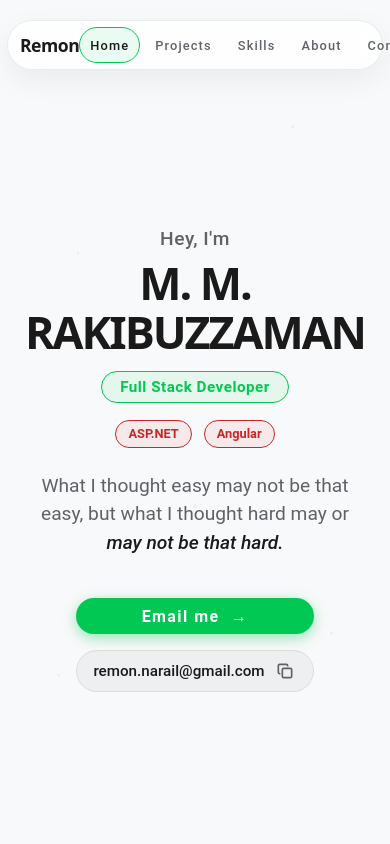
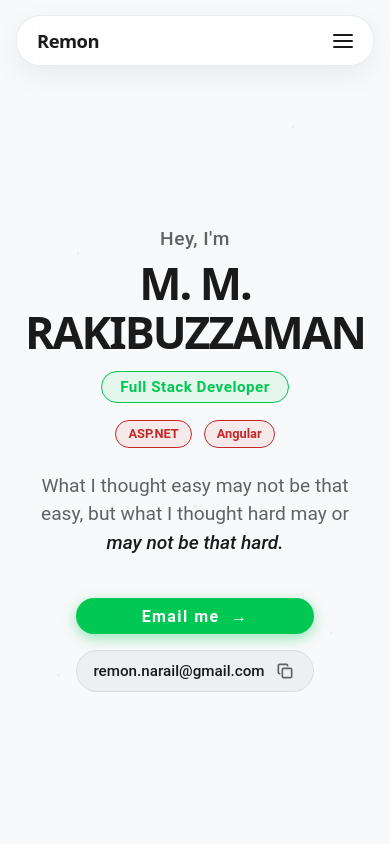
Before and after one commit to MMRakibuzzaman/MMRakibuzzaman.github.io, an Angular app: page / in a window 390 px wide. Shown: the top 844 px of the page. Built offline with nearby package versions, Linux system fonts and the light colour scheme.

Commit message:
fix: responsive navbar overlap and layout on mobile viewports

```diff
--- a/src/app/components/navbar/navbar.css
+++ b/src/app/components/navbar/navbar.css
@@ -80,19 +80,109 @@
   background-color: var(--active-bg) !important;
 }
 
-/* Responsive adjustment */
-@media (max-width: 600px) {
-  .navbar-content {
-    padding: 6px 12px;
-  }
-  .logo {
-    font-size: 1.1rem;
-  }
-  .nav-links {
-    gap: 4px;
-  }
-  .nav-links button, .nav-links a {
-    font-size: 0.8rem !important;
-    padding: 4px 10px !important;
+.navbar-header {
+  display: flex;
+  align-items: center;
+  justify-content: space-between;
+}
+
+@media (min-width: 769px) {
+  .navbar-header {
+    display: contents;
   }
 }
+
+.hamburger-btn {
+  display: none;
+  flex-direction: column;
+  justify-content: space-between;
+  width: 20px;
+  height: 14px;
+  background: transparent;
+  border: none;
+  cursor: pointer;
+  padding: 0;
+  z-index: 1001;
+}
+
+.hamburger-btn .bar {
+  width: 100%;
+  height: 2px;
+  background-color: var(--logo-color);
+  border-radius: 9999px;
+  transition: transform 0.3s cubic-bezier(0.4, 0, 0.2, 1), opacity 0.3s ease;
+}
+
+.hamburger-btn.open .bar:nth-child(1) {
+  transform: translateY(6px) rotate(45deg);
+}
+
+.hamburger-btn.open .bar:nth-child(2) {
+  opacity: 0;
+}
+
+.hamburger-btn.open .bar:nth-child(3) {
+  transform: translateY(-6px) rotate(-45deg);
+}
+
+/* Responsive adjustment */
+@media (max-width: 768px) {
+  .navbar-container {
+    padding: 0 16px;
+    top: 15px;
+  }
+
+  .navbar-content {
+    flex-direction: column;
+    align-items: stretch;
+    padding: 12px 20px;
+    border-radius: 24px;
+    max-height: 48px; /* closed height */
+    overflow: hidden;
+    transition: max-height 0.35s cubic-bezier(0.4, 0, 0.2, 1), background-color 0.3s ease, border-color 0.3s ease, box-shadow 0.3s ease;
+  }
+
+  .navbar-content.open {
+    max-height: 340px; /* expanded height to contain all menu items */
+  }
+
+  .navbar-header {
+    display: flex;
+    width: 100%;
+    align-items: center;
+    justify-content: space-between;
+  }
+
+  .logo {
+    font-size: 1.15rem;
+  }
+
+  .hamburger-btn {
+    display: flex;
+  }
+
+  .nav-links {
+    display: none;
+    flex-direction: column;
+    width: 100%;
+    gap: 8px;
+    margin-top: 16px;
+    padding-top: 14px;
+    border-top: 1px solid var(--navbar-border);
+    opacity: 0;
+    transition: opacity 0.25s ease-in-out;
+  }
+
+  .nav-links.open {
+    display: flex;
+    opacity: 1;
+  }
+
+  .nav-links button, .nav-links a {
+    width: 100%;
+    text-align: left !important;
+    font-size: 0.95rem !important;
+    padding: 10px 16px !important;
+    border-radius: 14px !important;
+  }
+}
--- a/src/app/components/navbar/navbar.html
+++ b/src/app/components/navbar/navbar.html
@@ -1,24 +1,31 @@
 <nav class="navbar-container">
-        <div class="navbar-content">
-                <div class="logo">
-                        Remon
+        <div class="navbar-content" [class.open]="isMenuOpen()">
+                <div class="navbar-header">
+                        <div class="logo">
+                                Remon
+                        </div>
+                        <button class="hamburger-btn" (click)="toggleMenu()" [class.open]="isMenuOpen()" aria-label="Toggle menu">
+                                <span class="bar"></span>
+                                <span class="bar"></span>
+                                <span class="bar"></span>
+                        </button>
                 </div>
 
-                <div class="nav-links">
+                <div class="nav-links" [class.open]="isMenuOpen()">
                         <button mat-button [class.active]="activeSection() === 'home'"
-                                (click)="setActive('home')">Home</button>
+                                (click)="navigateTo('home')">Home</button>
 
                         <button mat-button [class.active]="activeSection() === 'projects'"
-                                (click)="setActive('projects')">Projects</button>
+                                (click)="navigateTo('projects')">Projects</button>
 
                         <button mat-button [class.active]="activeSection() === 'skills'"
-                                (click)="setActive('skills')">Skills</button>
+                                (click)="navigateTo('skills')">Skills</button>
 
                         <button mat-button [class.active]="activeSection() === 'about'"
-                                (click)="setActive('about')">About</button>
+                                (click)="navigateTo('about')">About</button>
 
                         <button mat-button [class.active]="activeSection() === 'contact'"
-                                (click)="setActive('contact')">Contact</button>
+                                (click)="navigateTo('contact')">Contact</button>
 
                         <!-- <a mat-button class="resume-btn" href="#" target="_blank">Resume</a> -->
                 </div>
--- a/src/app/components/navbar/navbar.ts
+++ b/src/app/components/navbar/navbar.ts
@@ -10,9 +10,19 @@ import { MatButtonModule } from '@angular/material/button';
 })
 export class Navbar implements AfterViewInit, OnDestroy {
   activeSection = signal('home');
+  isMenuOpen = signal(false);
   private observer: IntersectionObserver | null = null;
   private isClickScrolling = false;
   private clickTimeout: any = null;
+
+  toggleMenu() {
+    this.isMenuOpen.update(v => !v);
+  }
+
+  navigateTo(section: string) {
+    this.setActive(section);
+    this.isMenuOpen.set(false);
+  }
 
   setActive(section: string) {
     this.activeSection.set(section);
```
